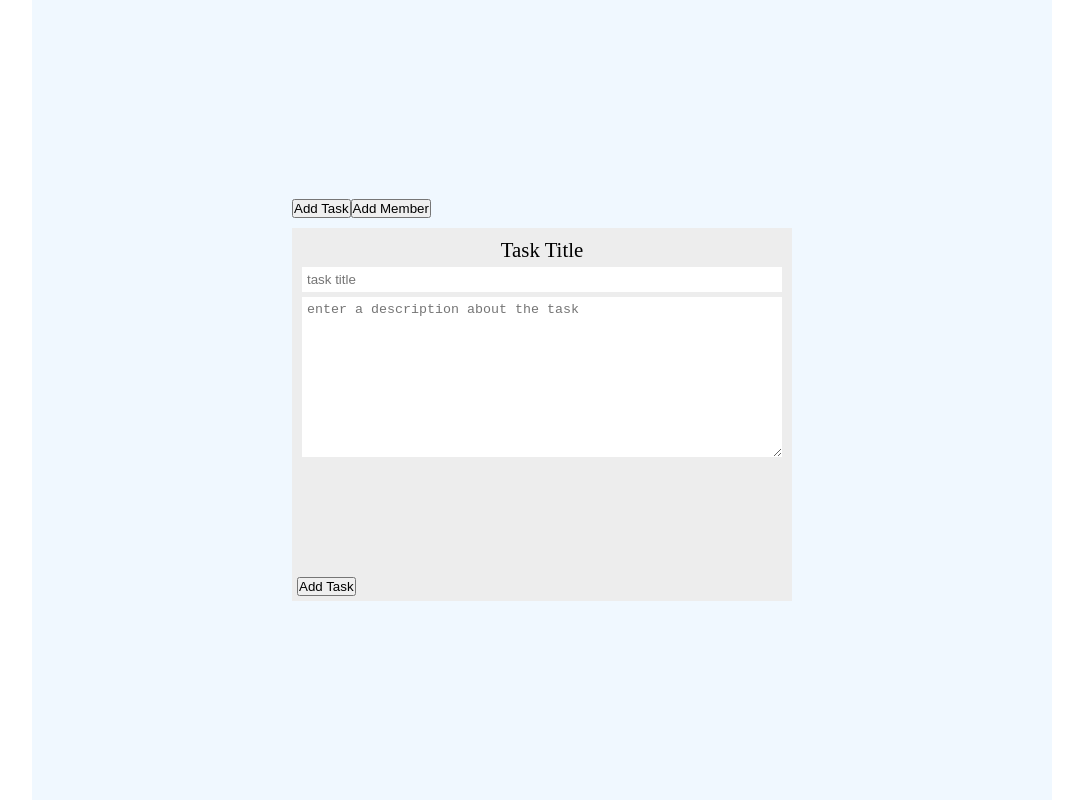
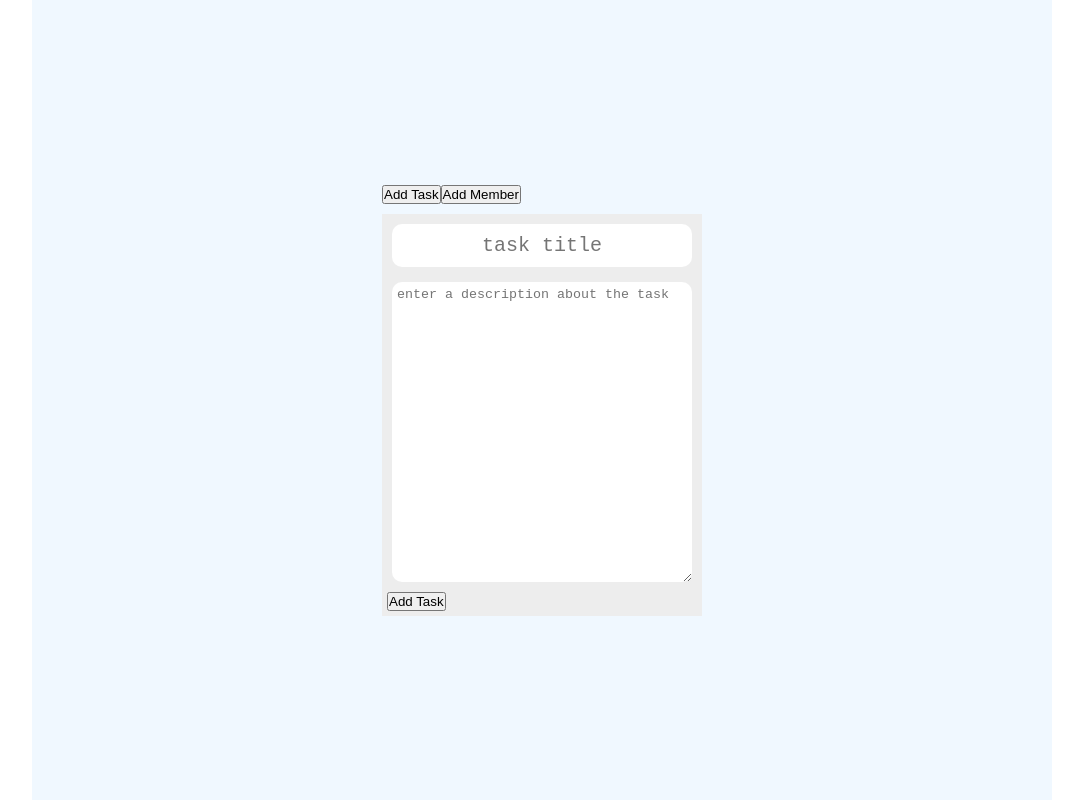
Before and after one commit to trescoder/todo-team, an Angular app: page / in a window 1280 px wide. Shown: the whole page, without its empty margins (98-1181 px from the left). Built offline with nearby package versions, Linux system fonts and the light colour scheme.

Commit message:
Added styles to add task component

```diff
--- a/src/app/add-task/add-task.component.css
+++ b/src/app/add-task/add-task.component.css
@@ -47,6 +47,20 @@ li:hover {
   cursor: pointer;
 }
 
+#task-title {
+  padding: 10px;
+  text-align: center;
+  font-size: 20px;
+  margin-bottom: 15px;
+  border-radius: 10px;
+  font-family: monospace;
+}
+
+#task-details {
+  border-radius: 10px;
+  height: 300px;
+}
+
 .active {
   border: 2px solid green;
 }
--- a/src/app/add-task/add-task.component.html
+++ b/src/app/add-task/add-task.component.html
@@ -1,6 +1,5 @@
 <form #addTaskForm="ngForm" (ngSubmit)="addTask(addTaskForm)">
   <div class="inputs">
-    <label for="title">Task Title</label>
     <input
       type="text"
       id="task-title"
@@ -20,7 +19,7 @@
     ></textarea>
   </div>
   <!-- Members Section -->
-  <div>
+  <div *ngIf="members.length > 0">
     <ul>
       <li
         #liElement
```
